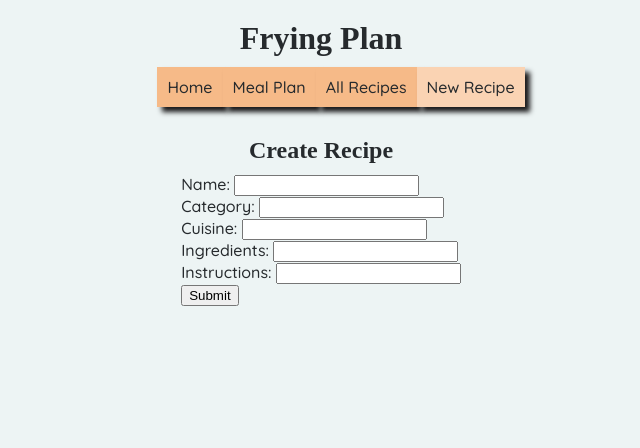
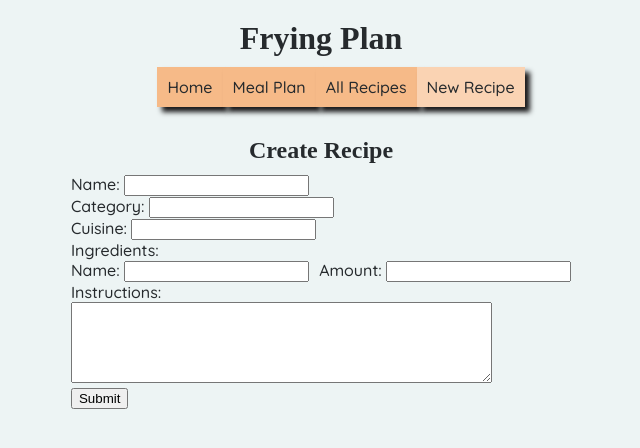
Before and after one commit to rebecca-lindsey/frying-plan-frontend, a React (Create React App) app: page /recipes/new in a window 1280 px wide. Shown: the top 448 px of the page, without its empty margins (319-959 px from the left). Built offline with nearby package versions, Linux system fonts and the light colour scheme; no server answers; a web font is replaced by a local one.

Commit message:
Improve RecipeForm display

```diff
--- a/src/createrecipe/RecipeForm.js
+++ b/src/createrecipe/RecipeForm.js
@@ -35,12 +35,29 @@ class RecipeForm extends Component {
           )}
         </p>
         <p>
-          Ingredients:{" "}
-          <input type="text" onChange={this.handleChange} name="ingredients" />
+          Ingredients: <br />
+          Name:{" "}
+          <input
+            type="text"
+            onChange={this.handleChange}
+            name="ingredient-name"
+            className="ingredient-name"
+          />
+          Amount:{" "}
+          <input
+            type="text"
+            onChange={this.handleChange}
+            name="ingredient-amount"
+          />
         </p>
         <p>
-          Instructions:{" "}
-          <input type="text" onChange={this.handleChange} name="instructions" />
+          Instructions: <br />
+          <textarea
+            rows="5"
+            cols="50"
+            onChange={this.handleChange}
+            name="instructions"
+          />
         </p>
         <p>
           <input type="submit" />
--- a/src/createrecipe/createrecipe.css
+++ b/src/createrecipe/createrecipe.css
@@ -0,0 +1,3 @@
+.ingredient-name {
+  margin-right: 10px;
+}
```
